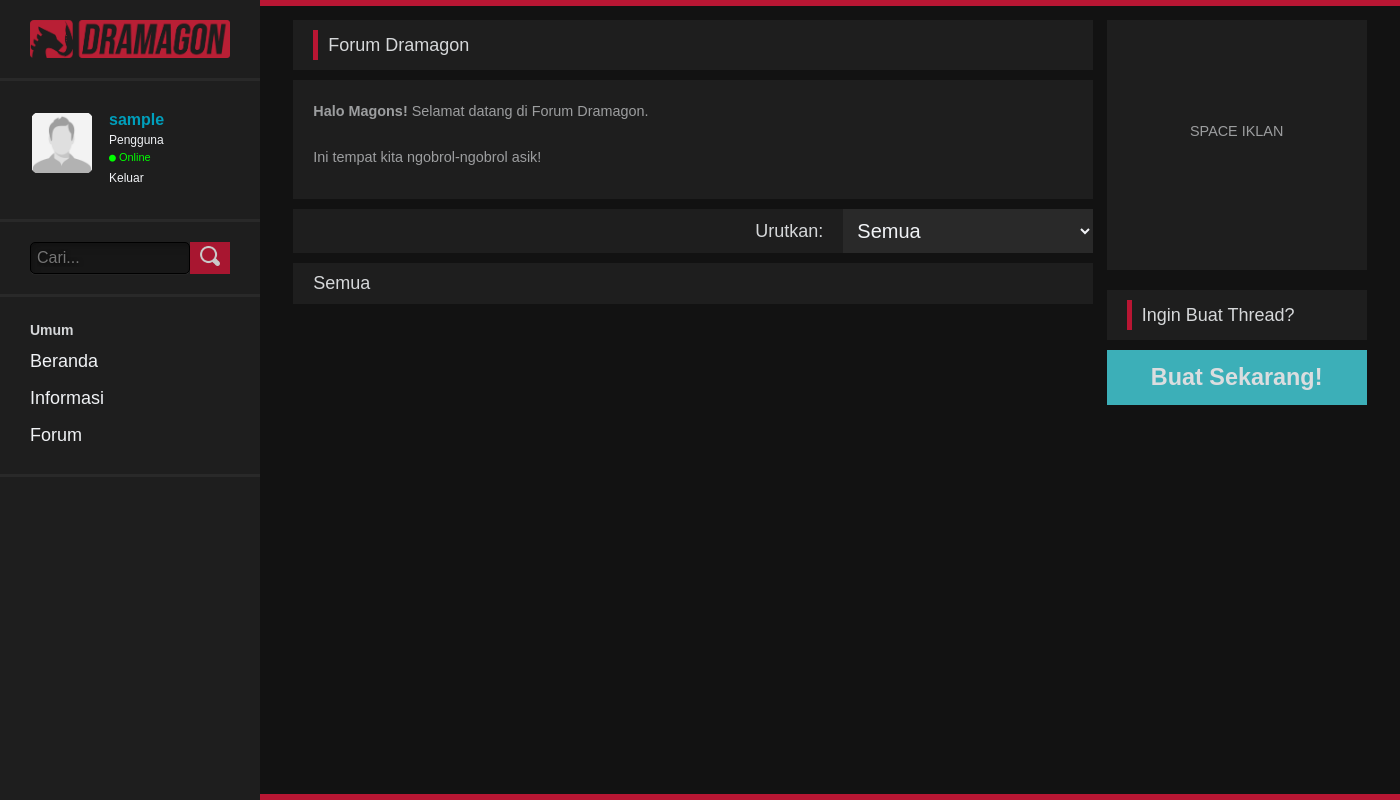
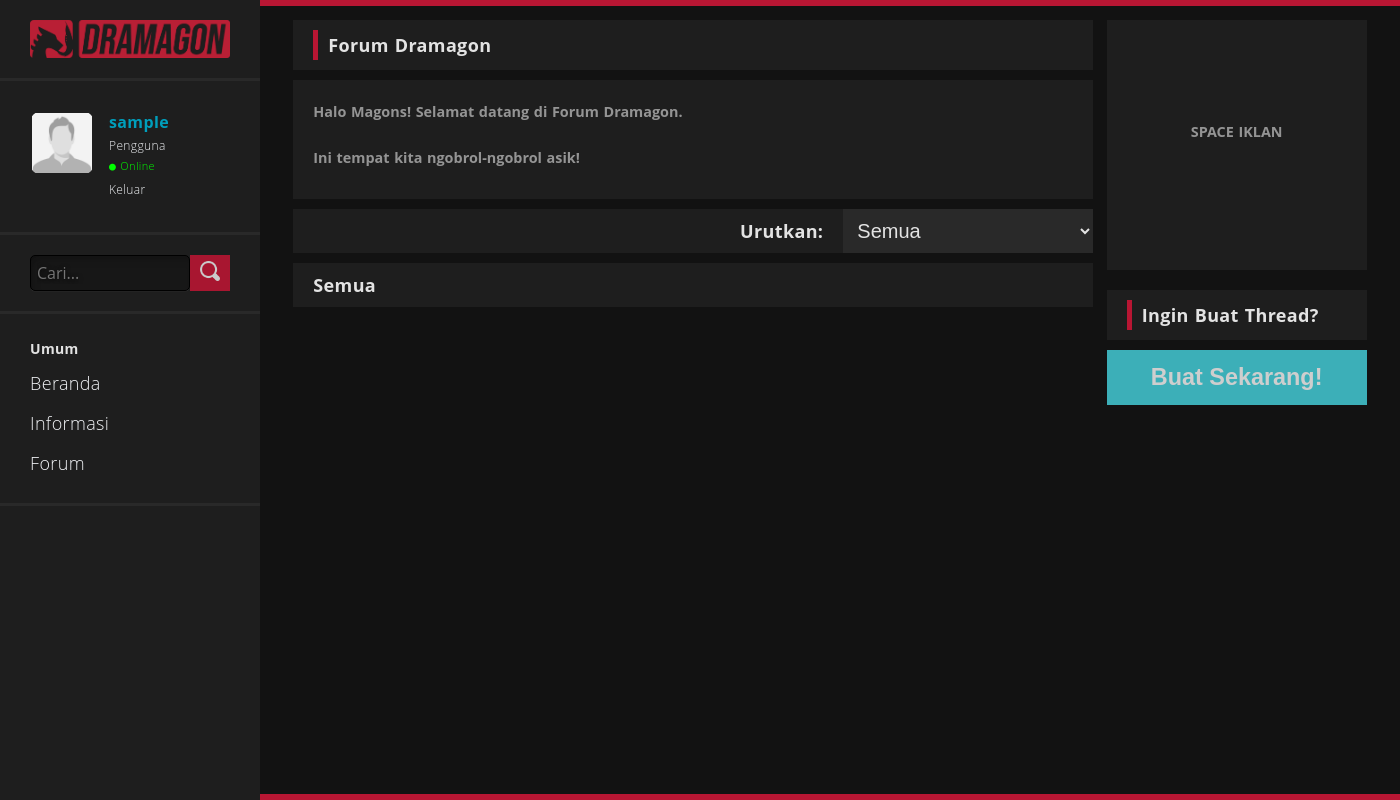
Before and after one commit to ihsanfir/Dramagon, a PHP site: page /dramagon/forum_list.php in a window 1400 px wide. Run offline with PHP 8.4, Linux system fonts and the light colour scheme; the visitor is signed in with stand-in values (Sample User, id 1); data that the repository does not hold is empty.

Commit message:
Update Font

```diff
--- a/assets/style/style.css
+++ b/assets/style/style.css
@@ -21,12 +21,16 @@ width: full;}
 *{ margin: 0;
   padding: 0;}
 
+@import url('https://fonts.googleapis.com/css?family=Open+Sans&display=swap');
+
 body
-{ font: normal .80em 'Montserrat', arial, sans-serif;
+{ font: normal .80em 'Open Sans', Arial, sans-serif;
   background: #121212;
   font-weight: 300;
-  color: rgb(241,243,246, 0.87);
+  color: #e3e3e3;
   font-size: 18px;
+  letter-spacing: 0.02em;
+  word-spacing: 0.05em;
 }
 
 img
@@ -39,13 +43,13 @@ font-size: 70%;
 }
 
 h2, h3, h4, h5, h6
-{ color: #f1f3f6;
+{
 letter-spacing: 0em;
 padding: 0px 0 10px 0;
 }
 
 h1, h2, h3
-{ font: normal 100%  'montserrat', arial;}
+{ font: normal 100%;}
 
 h1{
 font-size: 100%;
@@ -65,14 +69,13 @@ opacity: 0.6;
 
 h4, h6
 { color: #009FBC;
-font: normal 60% arial;
+font: normal 60%;
 text-transform: uppercase;}
 
 h5, h6
 { color: #888;
-font: normal 70% 'montserrat', arial;
+font: normal 70%;
 letter-spacing: normal;
-
 }
 
 a, a:hover
@@ -407,7 +410,7 @@ color: #009FBC;}
 .sidebar-right > a {
   display: flex;
   font-size: 16px;
-  color: #f1f3f6;
+  color: #e3e3e3;
   text-decoration: none;
   padding: 20px;
   margin-bottom: 6px;
@@ -425,7 +428,7 @@ color: #009FBC;}
 /*-------BUTTON--------*/
   button {
     background-color: rgb(65, 193, 202);
-    color: #f1f3f6;
+    color: #e3e3e3;
     padding: 14px 20px;
     border: none;
     cursor: pointer;
@@ -634,7 +637,7 @@ color: #009FBC;}
     margin: auto;
     margin-left: auto;
     margin-right: auto;
-    margin-top: 20px;
+    margin-top: 0px;
     margin-bottom: 0px;
     width: 40px;
     height: 80px;
@@ -726,7 +729,7 @@ color: #009FBC;}
 
 .filter select{
   background-color: inherit;
-  color: #f1f3f6;
+  color: #e3e3e3;
   padding-left: 10px;
   width: 250px;
   border: none;
@@ -739,14 +742,14 @@ color: #009FBC;}
 }
 .filter select option{
   background-color: #B81633;
-  color: #f1f3f6;
+  color: #e3e3e3;
 }
 .filter > .category{
-  color: #f1f3f6;
+  color: #e3e3e3;
 }
 
   .category{
-    color: #f1f3f6;
+    color: #e3e3e3;
     display: flex;
     flex-direction: row;
     justify-content: flex-start;
@@ -934,7 +937,7 @@ hr {
 }
 
  .pagination a {
-  color: #f1f3f6;
+  color: #e3e3e3;
   padding: 8px 16px;
   text-decoration: none;
   transition: background-color .3s;
@@ -942,7 +945,7 @@ hr {
 
 .pagination a.active {
   background-color:  rgb(65, 193, 202);
-  color: #f1f3f6;
+  color: #e3e3e3;
 }
 
 .pagination a:hover:not(.active) {background-color: rgba(255, 255, 255, 0.1);}
@@ -1094,7 +1097,7 @@ hr {
 
 .close:hover,
 .close:focus {
-  color: #f1f3f6;
+  color: #e3e3e3;
   text-decoration: none;
   cursor: pointer;
 }
--- a/index.php
+++ b/index.php
@@ -29,6 +29,7 @@ $res_info = mysqli_query($conn, "SELECT * FROM informasi WHERE status='disetujui
     <link rel="manifest" href="assets/favicon/site.webmanifest">
 
     <link rel="stylesheet" href="https://cdnjs.cloudflare.com/ajax/libs/font-awesome/4.7.0/css/font-awesome.min.css">
+
 
   </head>
 
```
